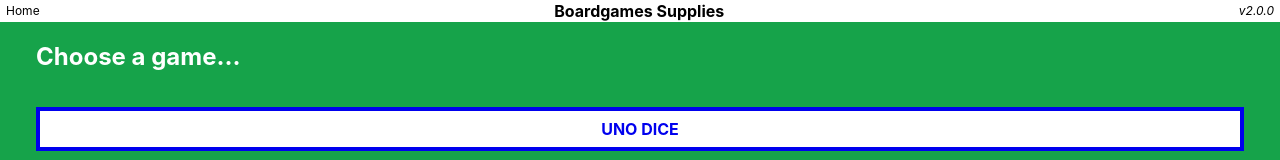
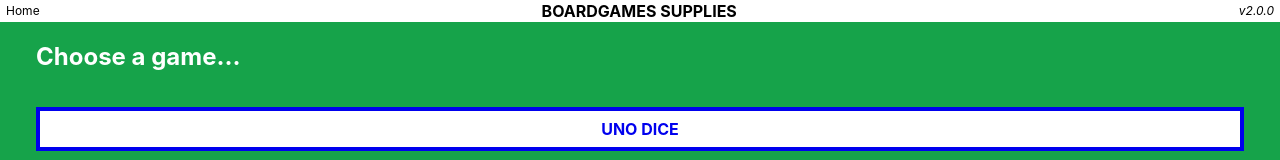
Before and after one commit to zothynine/boardgames-supplies, a Next.js app: page / in a window 1280 px wide. Shown: the top 160 px of the page. Built offline with nearby package versions, Linux system fonts and the light colour scheme.

Commit message:
Fix title for routes

```diff
--- a/src/app/header/header.jsx
+++ b/src/app/header/header.jsx
@@ -1,10 +1,15 @@
 'use client';
 import Link from 'next/link';
 import styles from './header.module.scss';
+import { useSelectedLayoutSegment } from 'next/navigation';
 
-export default function Header({ title }) {
+export default function Header() {
 
   const VERSION = '2.0.0';
+  const segment = useSelectedLayoutSegment();
+  const title = segment
+    ? `BGS: ${segment}`
+    : 'Boardgames Supplies';
 
   return (
     <header className={styles.header}>
--- a/src/app/header/header.module.scss
+++ b/src/app/header/header.module.scss
@@ -24,6 +24,7 @@
   flex-grow: 1;
   margin: 0;
   text-align: center;
+  text-transform: uppercase;
 }
 
 .version {
--- a/src/app/layout.js
+++ b/src/app/layout.js
@@ -7,15 +7,12 @@
   favicon: '/favicon.ico',
 }
 
-export default function RootLayout({ children, title }) {
-
-  const defaultTitle = 'Boardgames Supplies';
-  const renderedTitle = !title ? defaultTitle : `BGS: ${title}`;
+export default function RootLayout({ children }) {
 
   return (
     <html lang="en">
       <body>
-        <Header title={renderedTitle} />
+        <Header />
         <main className={styles.layout}>
           {children}
         </main>
```
